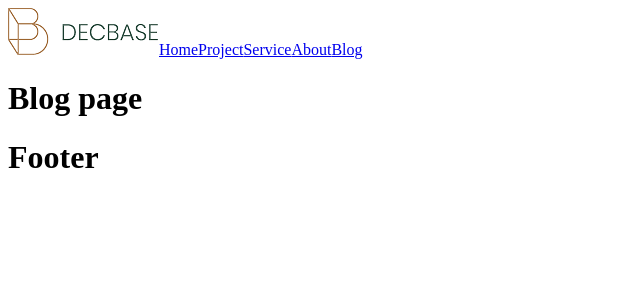
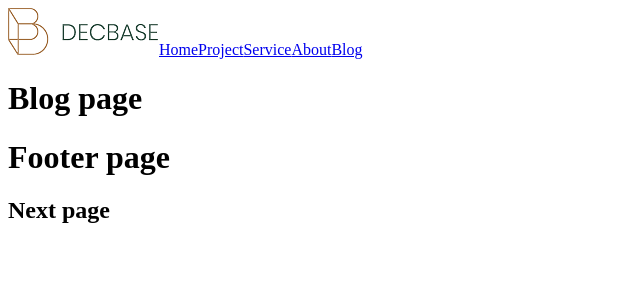
Before and after one commit to abdurashidov1212/team-git, a React (Vite) app: page /blog in a window 1280 px wide. Shown: the top 300 px of the page, without its empty margins (0-640 px from the left). Built offline with nearby package versions, Linux system fonts and the light colour scheme.

Commit message:
next page is added

```diff
--- a/src/components/footer.jsx
+++ b/src/components/footer.jsx
@@ -1,7 +1,8 @@
 const Footer = ()=>{
     return(
         <>
-        <h1>Footer </h1>
+        <h1>Footer page </h1>
+        <h2>Next page</h2>
         </>
     )
 }
```
